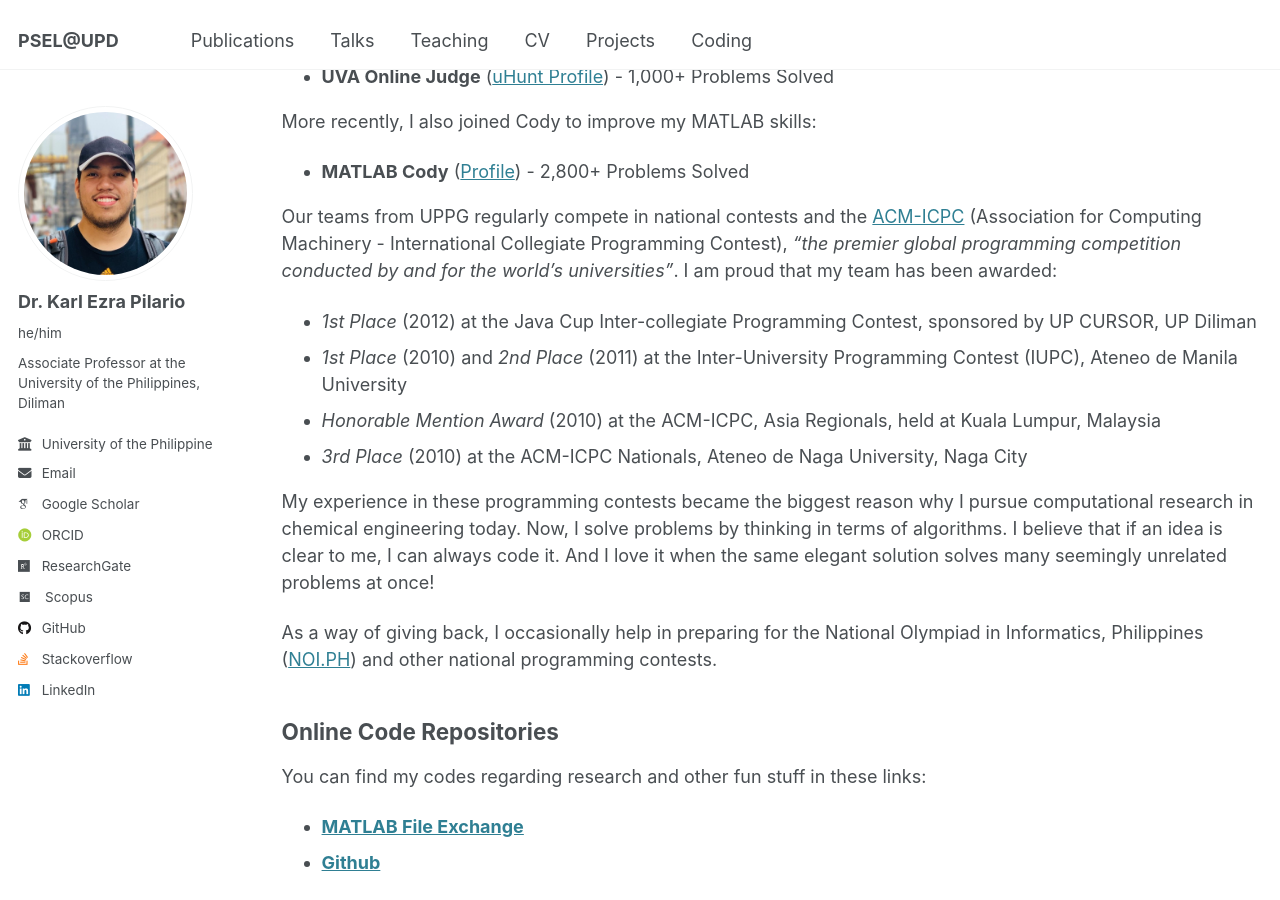
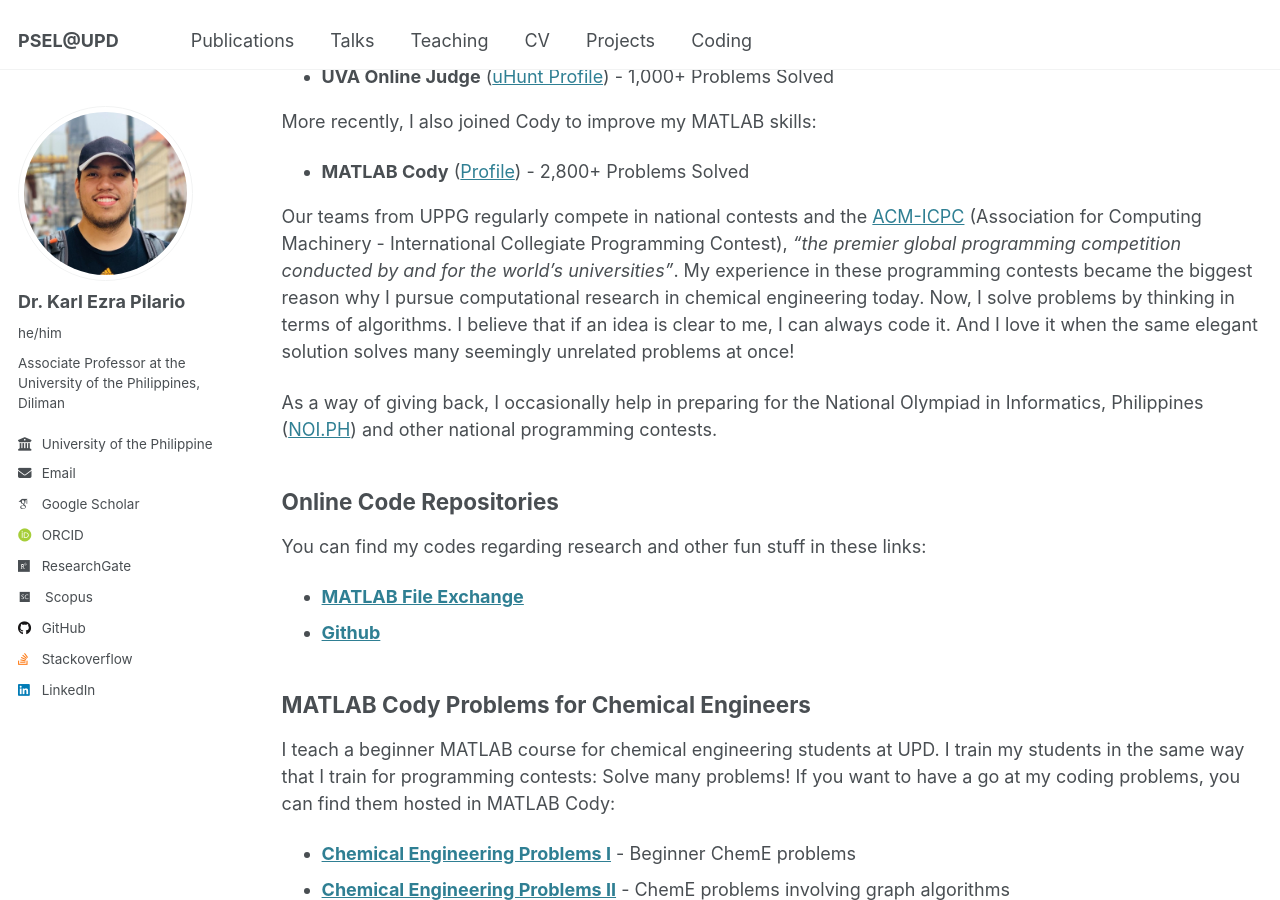
Before and after one commit to kspilario/kspilario.github.io, a Jekyll site: the page built from _pages/coding.md, in a window 1280 px wide and 900 px high, scrolled down 406 px. Built offline with Jekyll 4.4.1, drawn with Linux system fonts in a browser that asks for light colours; some web fonts are replaced.

Commit message:
Update coding.md

```diff
--- a/_pages/coding.md
+++ b/_pages/coding.md
@@ -15,14 +15,7 @@
 More recently, I also joined Cody to improve my MATLAB skills:
 - **MATLAB Cody** ([Profile](https://www.mathworks.com/matlabcentral/cody/players/8722869)) - 2,800+ Problems Solved
 
-Our teams from UPPG regularly compete in national contests and the [ACM-ICPC](https://icpc.global/) (Association for Computing Machinery - International Collegiate Programming Contest), *"the premier global programming competition conducted by and for the world’s universities"*. I am proud that my team has been awarded:
-
-- *1st Place* (2012) at the Java Cup Inter-collegiate Programming Contest, sponsored by UP CURSOR, UP Diliman
-- *1st Place* (2010) and *2nd Place* (2011) at the Inter-University Programming Contest (IUPC), Ateneo de Manila University
-- *Honorable Mention Award* (2010) at the ACM-ICPC, Asia Regionals, held at Kuala Lumpur, Malaysia
-- *3rd Place* (2010) at the ACM-ICPC Nationals, Ateneo de Naga University, Naga City
-
-My experience in these programming contests became the biggest reason why I pursue computational research in chemical engineering today. Now, I solve problems by thinking in terms of algorithms. I believe that if an idea is clear to me, I can always code it. And I love it when the same elegant solution solves many seemingly unrelated problems at once!
+Our teams from UPPG regularly compete in national contests and the [ACM-ICPC](https://icpc.global/) (Association for Computing Machinery - International Collegiate Programming Contest), *"the premier global programming competition conducted by and for the world’s universities"*. My experience in these programming contests became the biggest reason why I pursue computational research in chemical engineering today. Now, I solve problems by thinking in terms of algorithms. I believe that if an idea is clear to me, I can always code it. And I love it when the same elegant solution solves many seemingly unrelated problems at once!
 
 As a way of giving back, I occasionally help in preparing for the National Olympiad in Informatics, Philippines ([NOI.PH](https://noi.ph/)) and other national programming contests.
 
```
